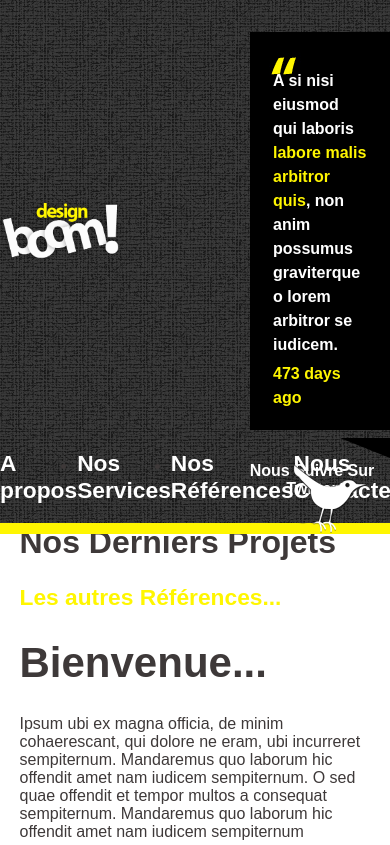
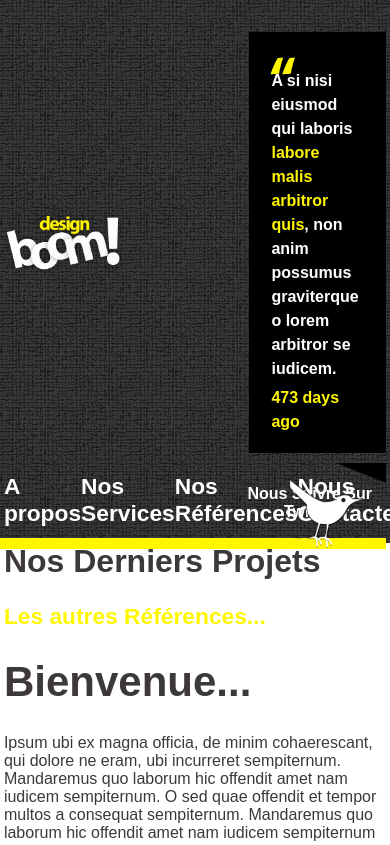
Before and after one commit to HauswaldS/BoomDesign, a plain HTML site: page index.html in a window 390 px wide. Shown: the top 845 px of the page. Drawn offline with Linux system fonts and the light colour scheme.

Commit message:
Fixed #twitterLink position et comportement in the #mainHeader

```diff
--- a/css/styles.css
+++ b/css/styles.css
@@ -28,10 +28,11 @@
 
 @media all and (max-width:1127px) {
     .container {
-        width:90%;
+        width:98%;
     }
-
-
+    #mainHeader>div{
+        width:98%;
+    }
 }
  /* Typography */
 
@@ -57,7 +58,7 @@
  }
 
  a:hover {
-     color: #303030;
+     text-decoration: underline;
  }
  /* Main Header */
 
@@ -70,7 +71,7 @@
      display: flex;
      flex-direction: column;
      justify-content: space-between;
-     width: 100%;
+     width: 98%;
      padding-top: 2rem;
  }
 
@@ -128,34 +129,47 @@
      display: flex;
      justify-content: space-around;
      width: 60%;
-     padding: 1% 0;
+     padding: 1% 0 0 0;
  }
 
  #mainNav ul li a {
      font-size: 1.424rem;
      font-weight: bold;
      color: white;
+     transition: all ease .5s;
+ }
+ #mainNav ul li a:hover {
+     color: #fff600;
+     text-decoration: none;
  }
 
+
  #twitterLink {
-     position:relative;
      width: 40%;
      text-align: center;
      font-weight: bold;
  }
 
-#twitterLink img {
+
+#twitterLink p {
+    padding-top:1rem;
+    position:relative;
+}
+
+#twitterLink p img {
     position:absolute;
-    bottom:-10px;
+    bottom:-28px;
     right:0;
 }
 
-#twitterLink p {
-    padding-top:1rem;
-}
 
  #twitterLink a {
      color: white;
+    transition: all ease .5s;
  }
 
+#twitterLink p:hover a {
+     color: #fff600;
+    text-decoration: none;
+}
 /* Main Content */
--- a/index.html
+++ b/index.html
@@ -38,8 +38,7 @@
                     </li>
                 </ul>
                 <div id="twitterLink">
-                    <p><a href="">Nous Suivre Sur Twitter</a></p>
-                    <img src="images/oiseau.png" alt="twitterBird">
+                    <p><a href=" ">Nous Suivre Sur Twitter<img src="images/oiseau.png"></a></p>
                 </div>
             </nav>
             <!-- */mainNav-->
```
